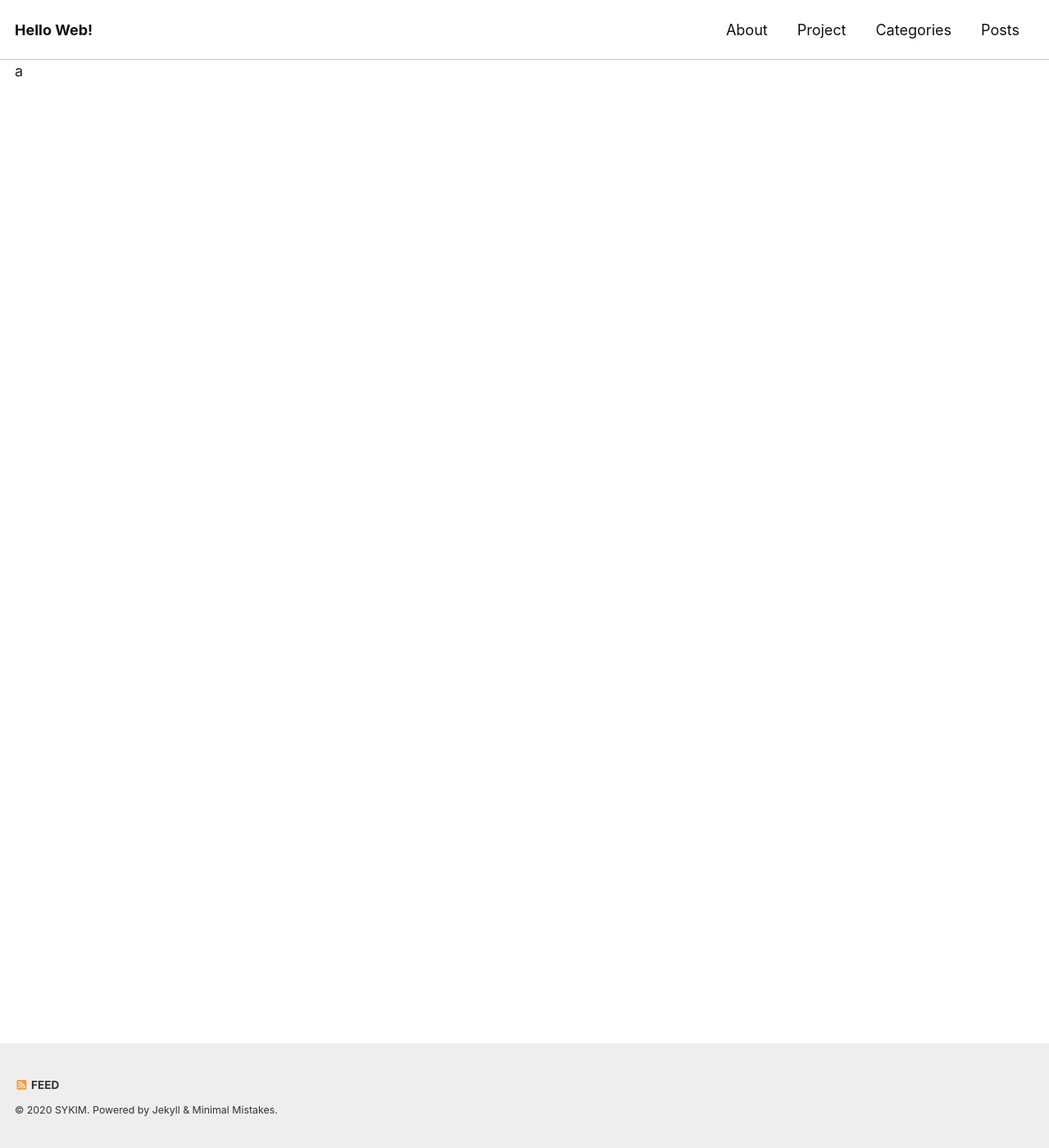
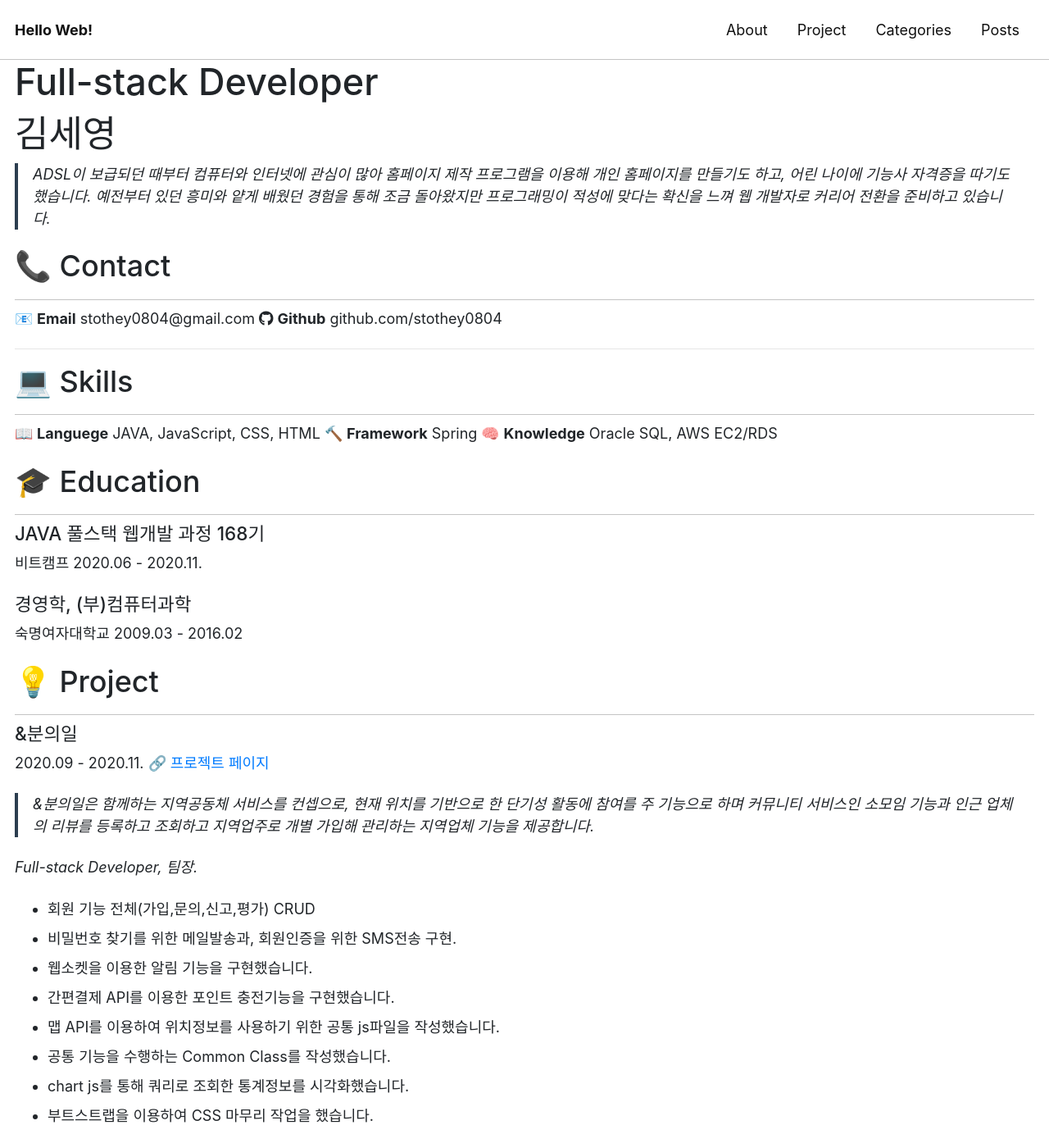
Before and after one commit to stothey0804/stothey0804.github.io, a Jekyll site: the page built from _pages/about.md, in a window 1280 px wide and 1400 px high. Shown: the whole window at 82% size. Built offline with Jekyll 4.4.1, drawn with Linux system fonts in a browser that asks for light colours; cached includes are drawn as plain includes.

Commit message:
project update

```diff
--- a/_pages/about.md
+++ b/_pages/about.md
@@ -4,4 +4,53 @@ title: "About"
 layout: splash
 ---
 
-a
+# Full-stack Developer
+# 김세영
+
+> ADSL이 보급되던 때부터 컴퓨터와 인터넷에 관심이 많아 홈페이지 제작 프로그램을 이용해 개인 홈페이지를 만들기도 하고, 어린 나이에 기능사 자격증을 따기도 했습니다. 예전부터 있던 흥미와 얕게 배웠던 경험을 통해 조금 돌아왔지만 프로그래밍이 적성에 맞다는 확신을 느껴 웹 개발자로 커리어 전환을 준비하고 있습니다.
+
+## 📞 Contact
+
+📧 **Email**   stothey0804@gmail.com
+<i class="fab fa-github"></i> **Github**  github.com/stothey0804
+
+- - -
+
+## 💻 Skills
+
+📖 **Languege**    JAVA, JavaScript, CSS, HTML
+🔨 **Framework**   Spring
+🧠 **Knowledge**   Oracle SQL, AWS EC2/RDS
+
+
+
+## 🎓 Education
+
+##### JAVA 풀스택 웹개발 과정 168기
+비트캠프
+2020.06 - 2020.11.
+
+##### 경영학, (부)컴퓨터과학
+숙명여자대학교
+2009.03 - 2016.02
+
+
+
+## 💡 Project
+
+##### &분의일
+2020.09 - 2020.11.
+🔗 <a href="http://stothey0804.github.io/project">프로젝트 페이지</a>
+
+> &분의일은 함께하는 지역공동체 서비스를 컨셉으로, 현재 위치를 기반으로 한 단기성 활동에 참여를 주 기능으로 하며 커뮤니티 서비스인 소모임 기능과 인근 업체의 리뷰를 등록하고 조회하고 지역업주로 개별 가입해 관리하는 지역업체 기능을 제공합니다.
+
+_Full-stack Developer, 팀장._
+
+- 회원 기능 전체(가입,문의,신고,평가) CRUD
+- 비밀번호 찾기를 위한 메일발송과, 회원인증을 위한 SMS전송 구현.
+- 웹소켓을 이용한 알림 기능을 구현했습니다.
+- 간편결제 API를 이용한 포인트 충전기능을 구현했습니다.
+- 맵 API를 이용하여 위치정보를 사용하기 위한 공통 js파일을 작성했습니다.
+- 공통 기능을 수행하는 Common Class를 작성했습니다.
+- chart js를 통해 쿼리로 조회한 통계정보를 시각화했습니다.
+- 부트스트랩을 이용하여 CSS 마무리 작업을 했습니다.
```
Also changed, not shown: _pages/project.md (+24 -1 lines), assets/images/project/stack.png (added).
